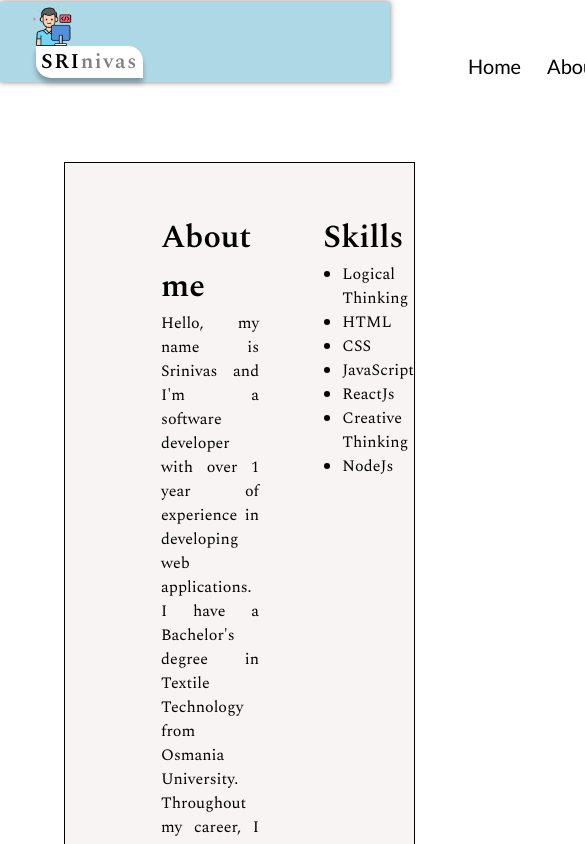
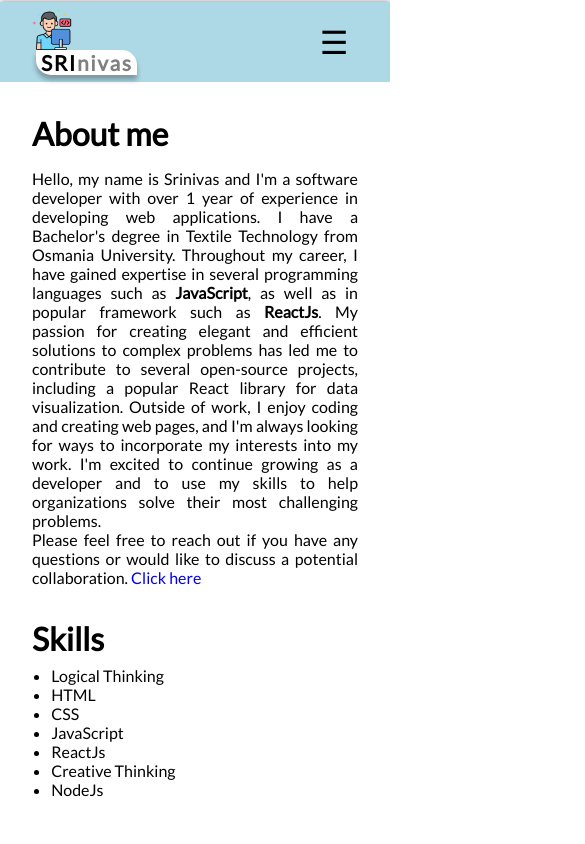
Before and after one commit to elimillasrinivas/myPortifolio, a React (Vite) app: page /about in a window 390 px wide. Shown: the top 844 px of the page, 585 px wide, since content can reach past the window. Built offline with nearby package versions, Linux system fonts and the light colour scheme.

Commit message:
made responsive

```diff
--- a/src/App.css
+++ b/src/App.css
@@ -3,6 +3,12 @@
   padding: 0;
   box-sizing: border-box;
   font-family: "Lato", sans-serif;
-  font-family: "Poppins", sans-serif;
-  font-family: "Spectral", serif;
 }
+
+::-webkit-scrollbar {
+  width: 10px;
+}
+::-webkit-scrollbar-thumb {
+  background-color: black;
+  border-radius: 5px;
+}
--- a/src/components/About/about.css
+++ b/src/components/About/about.css
@@ -1,41 +1,51 @@
-::-webkit-scrollbar{
-    width: 10px;
+.about-container {
+  margin-top: 2rem;
+  display: flex;
+  align-items: center;
+  justify-content: space-around;
+  background-color: rgb(208, 223, 228);
+  gap: 5rem;
+  width: 100%;
+  padding: 5rem;
 }
-::-webkit-scrollbar-thumb{
-    background-color: black;
-    border-radius: 10px;
+.about-me > p {
+  margin-top: 1rem;
 }
-.about-container{
-    display: flex;
-    background-color: rgb(248, 244, 244);
-    gap: 10rem;
-    border: 1px solid;
-    padding: 50px 0;
-    margin-top: 5rem;
-    margin-left: 4rem;
-    width: 90%;
+.about-me,
+.skills {
+  width: 50%;
 }
-.line{
-    background-color: rgb(0, 0, 0);
-    height: 45vh;
-    flex: 0.001;
-    margin-left: -8rem;
+
+.about-me > h1,
+.skills > h1 {
+  font-size: 2rem;
 }
-.skills>ul{
-    margin-left: 1.2rem;
+
+.skills > ul {
+  margin-top: 0.5rem;
+  margin-left: 1.2rem;
 }
-.about-me{
-    flex: 2;
-    margin-left: 6rem;
-    width: auto;
+
+.about-container > .about-me > p {
+  text-align: justify;
 }
-.about-container>.about-me>p{
-    text-align: justify;
+
+.about-me > p > a {
+  text-decoration: none;
 }
-.about-me>p>a{
-    text-decoration: none;
+
+@media screen and (max-width: 640px) {
+  .about-container {
+    flex-direction: column;
+    background-color: white;
+    padding: 2rem;
+    gap: 2rem;
+    margin-top: 0;
+  }
+  .about-me {
+    width: 100%;
+  }
+  .skills {
+    width: 100%;
+  }
 }
-.skills{
-    flex: 1;
-    margin-left: -8rem;
-}
--- a/src/components/Contact/Contact.jsx
+++ b/src/components/Contact/Contact.jsx
@@ -12,13 +12,8 @@ const Contact = () => {
       <h1>Contact me</h1>
       <div className="icons">
         <p>
-            <img src={phone} alt="phone" />
-          7989288189
-        </p>
-        <p>
-          <a href='https://wa.me/7989288189'>
-            Whatsapp
-          </a>
+          <img src={phone} alt="phone" />
+          <a href="https://wa.me/7989288189">7989288189</a>
         </p>
         <p>
           <img src={location} alt="location" />
@@ -39,7 +34,7 @@ const Contact = () => {
         </p>
         <p>
           <img src={github} alt="github" />
-          <a href="https://github.com/elimillasrinivas"  target="_blank">
+          <a href="https://github.com/elimillasrinivas" target="_blank">
             https://github.com/elimillasrinivas
           </a>
         </p>
--- a/src/components/Contact/contact.css
+++ b/src/components/Contact/contact.css
@@ -1,29 +1,26 @@
-.contact-container{
+.contact-container {
   display: flex;
+  align-items: center;
+  justify-content: center;
   flex-direction: column;
   background-color: rgb(248, 244, 244);
-    gap: 10rem;
-    border: 1px solid;
-    padding: 20px 0;
-    margin-top: 5rem;
-    margin-left: 4rem;
-    width: 90%;
+  gap: 2rem;
+  padding: 3rem;
+  margin-top: 2rem;
 }
-.contact-container>h1{
-    margin-left: 5rem;
+.contact-container > h1 {
+  font-size: 2rem;
 }
-.icons{
-    margin-left: 5rem;
+.icons {
   display: flex;
   gap: 2rem;
   flex-direction: column;
-    margin-top: -8rem;
 }
-.contact-container>.icons>p{
+.contact-container > .icons > p {
   display: flex;
   align-items: center;
   gap: 1rem;
 }
-.contact-container>.icons>p>img{
-    width: 40px;
+.contact-container > .icons > p > img {
+  width: 20px;
 }
--- a/src/components/Header/Header.jsx
+++ b/src/components/Header/Header.jsx
@@ -1,42 +1,46 @@
-import React, { useEffect, useState } from 'react'
-import '../Header/header.css'
-import logo from '../../assets/developer.png'
-import resume from '../../assets/resume.pdf'
-import {Link} from 'react-router-dom'
+import React, { useEffect, useState } from "react";
+import "../Header/header.css";
+import logo from "../../assets/developer.png";
+import { Link } from "react-router-dom";
 
 const Header = () => {
-  const [time,setTime]=useState("00:00:00")
-  const [date,setDate]=useState(Date().slice(0,15))
-
-  const newTime=()=>{
-    setTime(Date().slice(15,25))
-  }
-  setTimeout(()=>{newTime()},1000)
+  const [toggle, setToggle] = useState(false);
   return (
-    <div className='container'>
+    <div className="container">
+      <Link to="/">
         <div className="logo">
           <img src={logo} alt="" />
-        <p><span>SRI</span>nivas</p>
+          <p>
+            <span>SRI</span>nivas
+          </p>
         </div>
+      </Link>
 
-        <div className="links">
+      <div className="menu">
+        {toggle ? (
+          <button onClick={() => setToggle(!toggle)}>&times;</button>
+        ) : (
+          <button onClick={() => setToggle(!toggle)}> &#9776;</button>
+        )}
+        <div className={`links ${toggle ? "links-block" : "links-none"}`}>
           <ul>
-
-                <Link to='/'>Home</Link>
-                <Link to='/about'>About</Link>
-                <Link to='/projects'>Projects</Link>
-                <Link to='/contact'>Contact</Link>
+            <Link to="/" onClick={() => setToggle(!toggle)}>
+              Home
+            </Link>
+            <Link to="/about" onClick={() => setToggle(!toggle)}>
+              About
+            </Link>
+            <Link to="/projects" onClick={() => setToggle(!toggle)}>
+              Projects
+            </Link>
+            <Link to="/contact" onClick={() => setToggle(!toggle)}>
+              Contact
+            </Link>
           </ul>
         </div>
-        <div className="date-time">
-          <p>{time}</p>
-          <p>{date}</p>
-        </div>
-        <div className="resume">
-        <a href={resume} download>Resume</a>
       </div>
     </div>
-  )
-}
+  );
+};
 
-export default Header
+export default Header;
--- a/src/components/Header/header.css
+++ b/src/components/Header/header.css
@@ -5,22 +5,27 @@
   margin-top: 0.15rem;
   display: flex;
   align-items: center;
-    width: 100%;
+  justify-content: space-between;
   box-shadow: 0px 0px 6px 0px rgba(0, 0, 0, 0.5);
+}
+
+a {
+  text-decoration: none;
 }
 
 .logo {
   display: flex;
   gap: 1rem;
+  cursor: pointer;
 }
 
-.logo>img {
+.logo > img {
   width: 2.5rem;
   height: 2.5rem;
   margin-left: 2rem;
 }
 
-.logo>p {
+.logo > p {
   font-size: 21px;
   font-weight: 700;
   color: gray;
@@ -34,39 +39,43 @@
   border-bottom-left-radius: 15px;
 }
 
-.logo>p>span {
+.logo > p > span {
   font-size: 21px;
   font-weight: 700;
   color: black;
 }
-
-.links {
-    margin-top: 3rem;
+.menu {
+  align-self: flex-end;
+  margin-right: 5rem;
 }
 
-.links>ul {
+.menu > button {
+  display: none;
+}
+
+.links > ul {
   display: flex;
   align-items: center;
   justify-content: center;
   gap: 1rem;
   list-style: none;
-    margin: 20rem;
   font-size: 20px;
+  cursor: pointer;
 }
 
-.links>ul>a {
+.links > ul > a {
   text-decoration: none;
   font-family: "Lato", sans-serif;
   color: black;
   padding: 5px;
 }
 
-.links>ul>li>a:hover {
+.links > ul > li > a:hover {
   border-bottom: 2px solid black;
-    color: black;
+  color: blue;
   background-color: white;
 }
-.date-time{
+.date-time {
   margin-top: 1rem;
   margin-right: 10rem;
   margin-left: -10rem;
@@ -82,7 +91,7 @@
   margin-top: 3rem;
 }
 
-.resume>a {
+.resume > a {
   text-decoration: none;
   font-size: 20px;
   font-family: "Lato", sans-serif;
@@ -93,3 +102,50 @@
   border-top-right-radius: 15px;
   border-bottom-left-radius: 15px;
 }
+
+@media screen and (max-width: 640px) {
+  .menu {
+    margin-right: 1rem;
+  }
+  .menu > button {
+    display: block;
+  }
+  button {
+    background-color: lightblue;
+    border: none;
+    color: black;
+    font-size: 2rem;
+
+    border-radius: 50%;
+    width: 5rem;
+    height: 5rem;
+  }
+  .links-none {
+    display: none;
+  }
+
+  .links-block {
+    display: block;
+  }
+  .links {
+    z-index: 999;
+    position: absolute;
+    top: 5.5rem;
+    right: 0.05rem;
+    width: 100%;
+  }
+  .links > ul {
+    flex-direction: column;
+    background-color: lightblue;
+    padding: 1rem;
+  }
+  .links > ul > a {
+    color: black;
+  }
+  .date-time {
+    display: none;
+  }
+  .resume {
+    display: none;
+  }
+}
--- a/src/components/Home/Home.jsx
+++ b/src/components/Home/Home.jsx
@@ -1,21 +1,29 @@
-import React from 'react'
-import '../Home/home.css'
-import wave from '../../assets/wave.gif'
-import connection from '../../assets/connection.gif'
+import React from "react";
+import "../Home/home.css";
+import wave from "../../assets/wave.gif";
+import connection from "../../assets/connection.gif";
 
 const Home = () => {
   return (
-    <>
-    <div className='home-container'>
-       <h1>Welcome ! <img src={wave} alt="wave" /></h1>
-       <h1>I am Srinivas, a Web Developer</h1>
-       <p>Highly motivated software developer with 1 year of experience in developing scalable and maintainable web applications. Proficient in HTML, CSS, JavaScript, ReactJs, NodeJs, MongoDB. Skilled in analyzing and solving complex problems, collaborating with cross-functional teams, and delivering high-quality software products.</p>
+    <div className="home-container">
+      <div className="left">
+        <h1>
+          Welcome ! <img src={wave} alt="wave" />
+        </h1>
+        <h1>I am Srinivas, a Web Developer</h1>
+        <p>
+          Highly motivated software developer with 1 year of experience in
+          developing scalable and maintainable web applications. Proficient in
+          HTML, CSS, JavaScript, ReactJs, NodeJs, MongoDB. Skilled in analyzing
+          and solving complex problems, collaborating with cross-functional
+          teams, and delivering high-quality software products.
+        </p>
+      </div>
+      <div className="right">
+        <img src={connection} alt="" />
+      </div>
     </div>
-    <div className="connection">
-      <img src={connection} alt="" />
-    </div>
-    </>
-  )
-}
+  );
+};
 
-export default Home
+export default Home;
--- a/src/components/Home/home.css
+++ b/src/components/Home/home.css
@@ -1,25 +1,36 @@
+.home-container {
+  display: flex;
+  align-items: center;
+  justify-content: center;
+  flex-wrap: wrap;
+  gap: 2rem;
+  padding: 3rem;
+}
 
-.home-container{
-    flex: 1;
-    display: flex;
+.left {
+  width: 50%;
+}
+
+h1 {
+  font-size: 3rem;
+}
+h1 > img {
+  width: 20%;
+}
+
+@media screen and (max-width: 640px) {
+  .home-container {
     flex-direction: column;
-    margin-top: 10rem;
-    margin-left: 10rem;
+  }
+
+  h1 {
+    font-size: 2rem;
+  }
+  .left {
+    width: 100%;
+  }
+
+  .right > img {
+    width: 100%;
+  }
 }
-.home-container>h1{
-    font-size: 50px;
-}
-.home-container>h1>img{
-    width: 100px;
-}
-.home-container>p{
-    width: 51.5%;
-    text-align: justify;
-}
-.connection{
-    margin-left: 55rem;
-    margin-top: -22rem;
-}
-.connection>img{
-    width: 25rem;
-}
--- a/src/components/Projects/project.css
+++ b/src/components/Projects/project.css
@@ -1,29 +1,27 @@
 .projects-container {
-  display: grid;
-  grid-template-columns: 1fr;
-  grid-gap: 10px;
-  width: 90%;
-  height: 100vh;
-  margin-left: 7rem;
+  margin-top: 2rem;
+  display: flex;
+  align-items: center;
+  justify-content: center;
+  flex-direction: column;
+  width: 100%;
+  gap: 2rem;
+  padding: 2.75rem;
 }
 .card {
-  margin-top: 2rem;
   width: 100%;
   border: 1px solid;
   box-shadow: 0 5px 5px rgba(10, 10, 10, 0.3);
 }
 .card > h1 {
-  margin-left: 2rem;
+  font-size: 2rem;
+  margin-left: 1rem;
 }
 .card > p {
-  margin-left: 2rem;
   text-align: justify;
-  margin-right: 2rem;
+  margin: 1rem;
 }
-.card > img {
-  width: 100%;
-  object-fit: cover;
-}
+
 .card > button {
   border: none;
   font-size: 20px;
@@ -39,3 +37,9 @@
 .card > button > a:hover {
   color: rgb(55, 55, 87);
 }
+
+@media screen and (max-width: 640px) {
+  .projects-container {
+    padding: 0.5rem;
+  }
+}
```
Also changed, not shown: src/components/About/About.jsx (+13 -11 lines), src/components/Projects/Projects.jsx (+17 -15 lines). Lines whose indentation alone changed are shown as unchanged.
